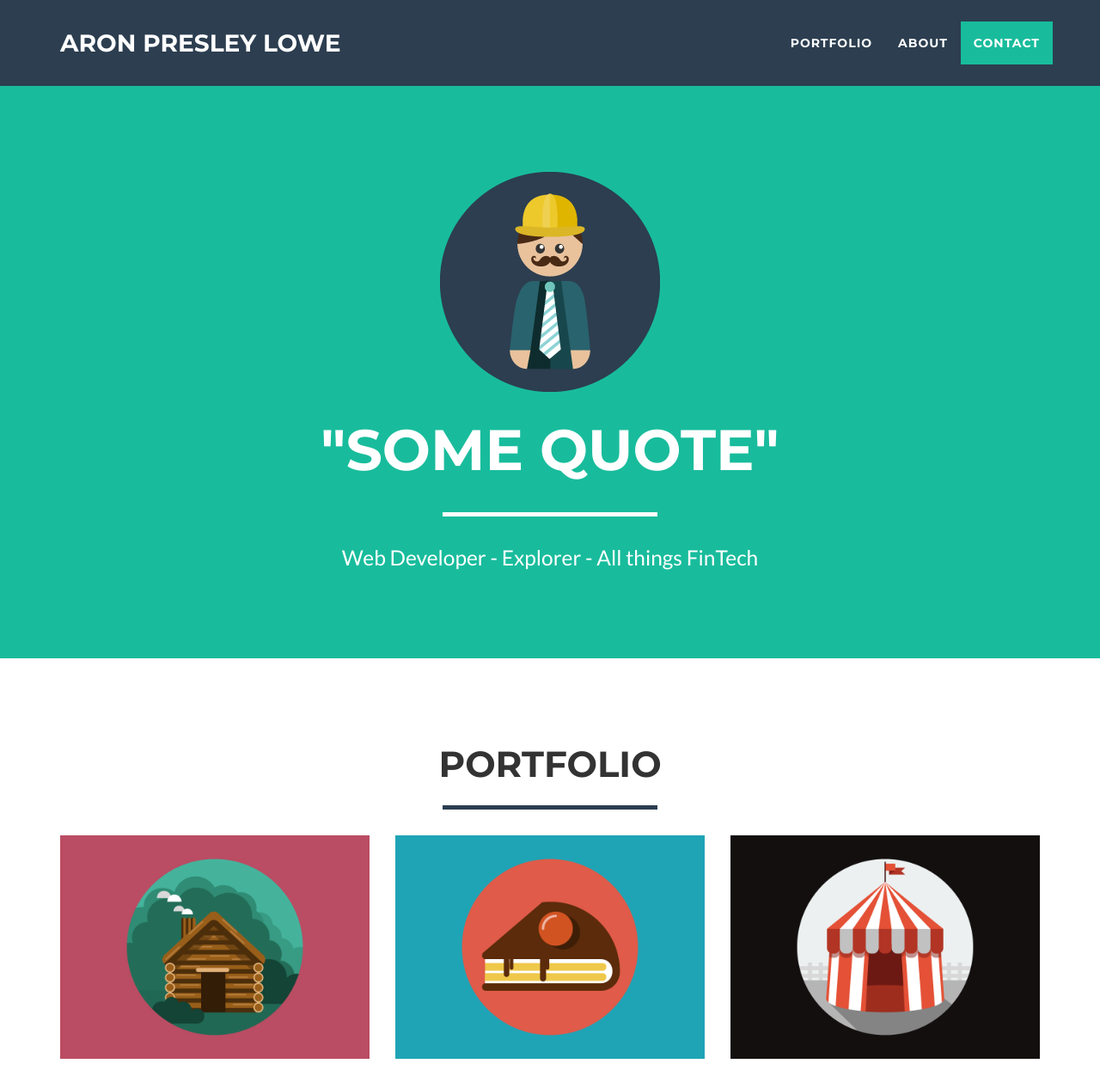
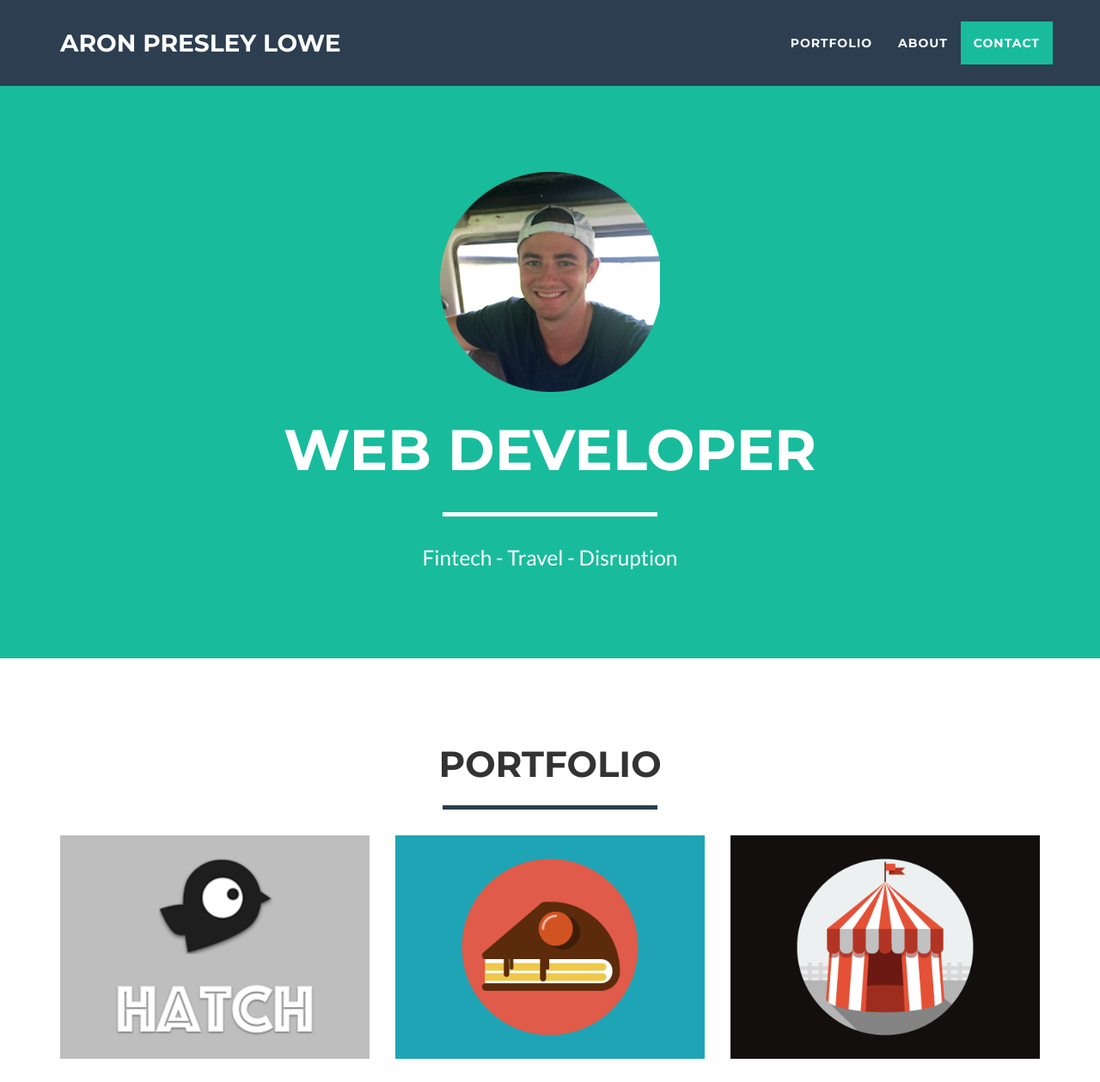
Before and after one commit to AronLowe/AronLowe.github.io, a website: page index.html in a window 1280 px wide. Shown: the top 1259 px of the page at 86% size. Drawn offline with nearby package versions, Linux system fonts and the light colour scheme.

Commit message:
with profile pic and hatch

```diff
--- a/index.html
+++ b/index.html
@@ -71,11 +71,11 @@
         <div class="container">
             <div class="row">
                 <div class="col-lg-12">
-                    <img class="img-responsive" src="img/profile.png" alt="">
+                    <img class="img-responsive" src="img/profileweb.png" alt="">
                     <div class="intro-text">
-                        <span class="name">"Some Quote"</span>
+                        <span class="name">Web Developer</span>
                         <hr class="star-light">
-                        <span class="skills">Web Developer - Explorer - All things FinTech</span>
+                        <span class="skills">Fintech - Travel - Disruption</span>
                     </div>
                 </div>
             </div>
@@ -99,7 +99,7 @@
                                 <i class="fa fa-search-plus fa-3x"></i>
                             </div>
                         </div>
-                        <img src="img/portfolio/cabin.png" class="img-responsive" alt="">
+                        <img src="img/portfolio/Hatch.png" class="img-responsive" alt="">
                     </a>
                 </div>
                 <div class="col-sm-4 portfolio-item">
@@ -243,8 +243,8 @@
                 <div class="row">
                     <div class="footer-col col-md-4">
                         <h3>Location</h3>
-                        <p>3481 Melrose Place
-                            <br>Beverly Hills, CA 90210</p>
+                        <p>1872 N Clybourn
+                            <br>Chicago, IL 60614</p>
                     </div>
                     <div class="footer-col col-md-4">
                         <h3>Around the Web</h3>
```
Also changed, not shown: img/portfolio/Hatch.png (added), img/profileweb.png (added), 2 other files.
